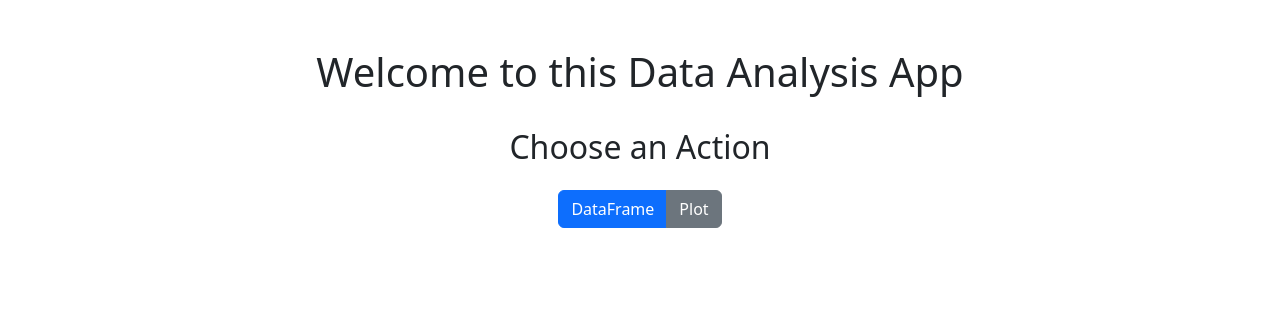
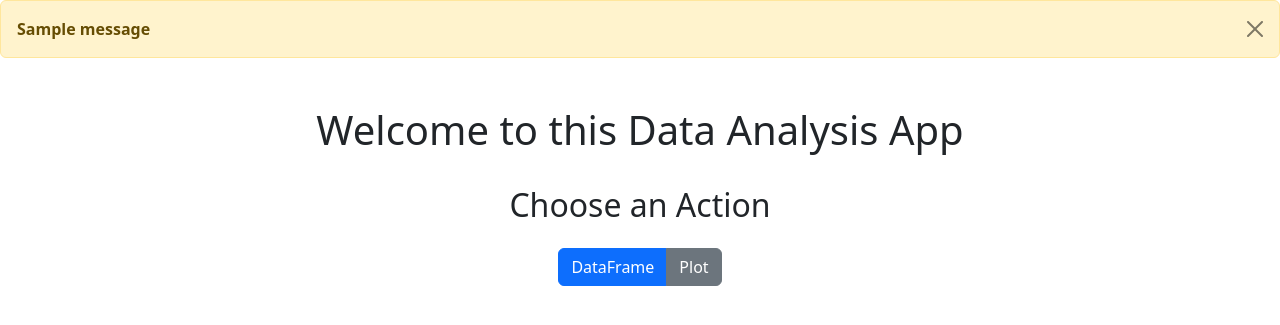
Before and after one commit to amirqa1381/FutureLens, a Django app: page / in a window 1280 px wide. Shown: the part 56-381 px from the top of the page. Run offline with Django 5.2, Linux system fonts and the light colour scheme; tables that the repository leaves empty hold one stand-in row (values such as "Sample post"); one stand-in notice (Sample message) is shown.

Commit message:
here i've added the messages block to the maseter.html for handling the error messages and success messages

```diff
--- a/templates/master.html
+++ b/templates/master.html
@@ -49,6 +49,14 @@
     </div>
   </div>
 </nav>
+{% if messages %}
+{% for message in messages %}
+<div class="alert alert-warning alert-dismissible fade show" role="alert">
+  <strong>{{message}}</strong>
+  <button type="button" class="btn-close" data-bs-dismiss="alert" aria-label="Close"></button>
+</div>
+{% endfor %}
+{% endif %}
     {% block content %}{% endblock %}
     <script
       src="https://cdn.jsdelivr.net/npm/bootstrap@5.3.3/dist/js/bootstrap.bundle.min.js"
```
